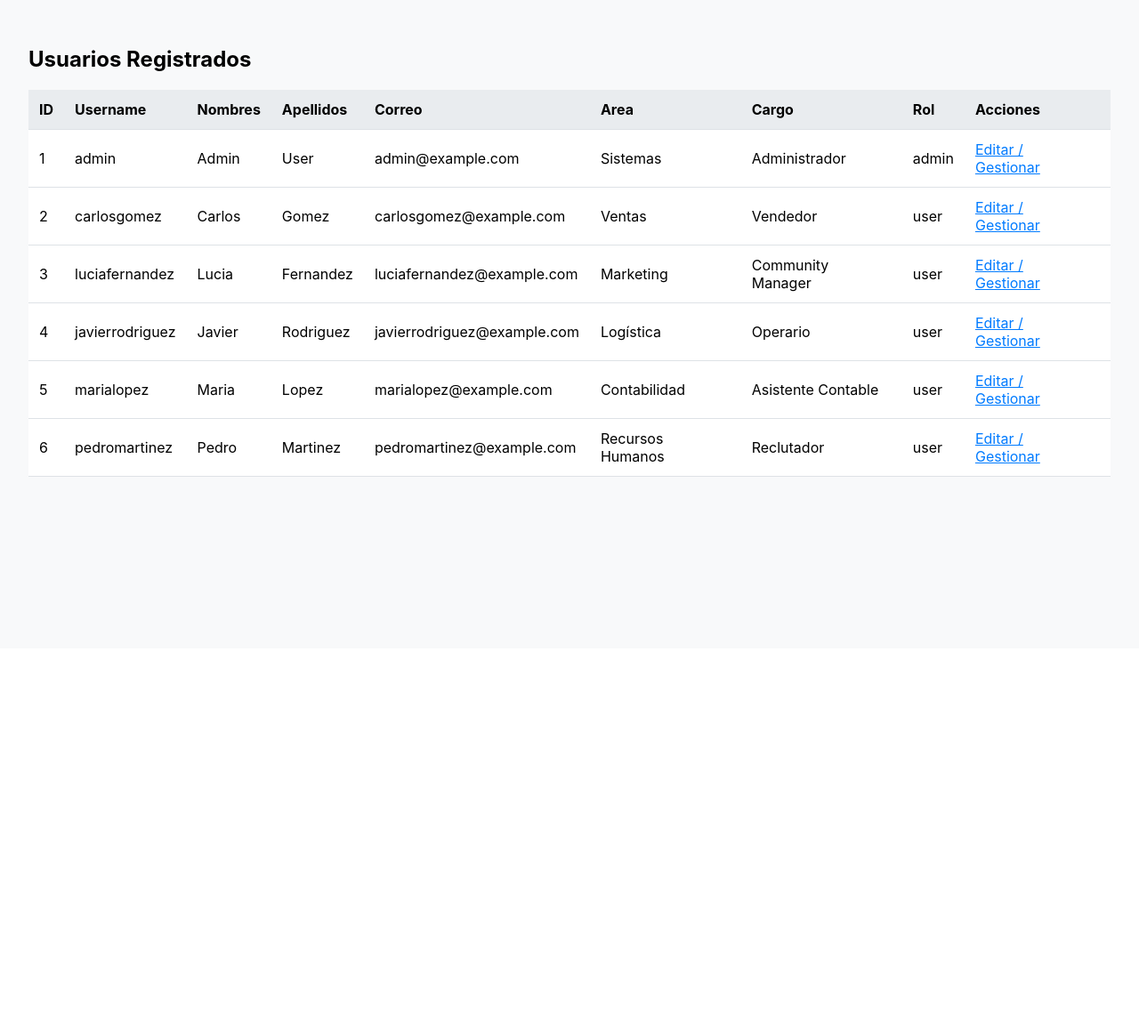
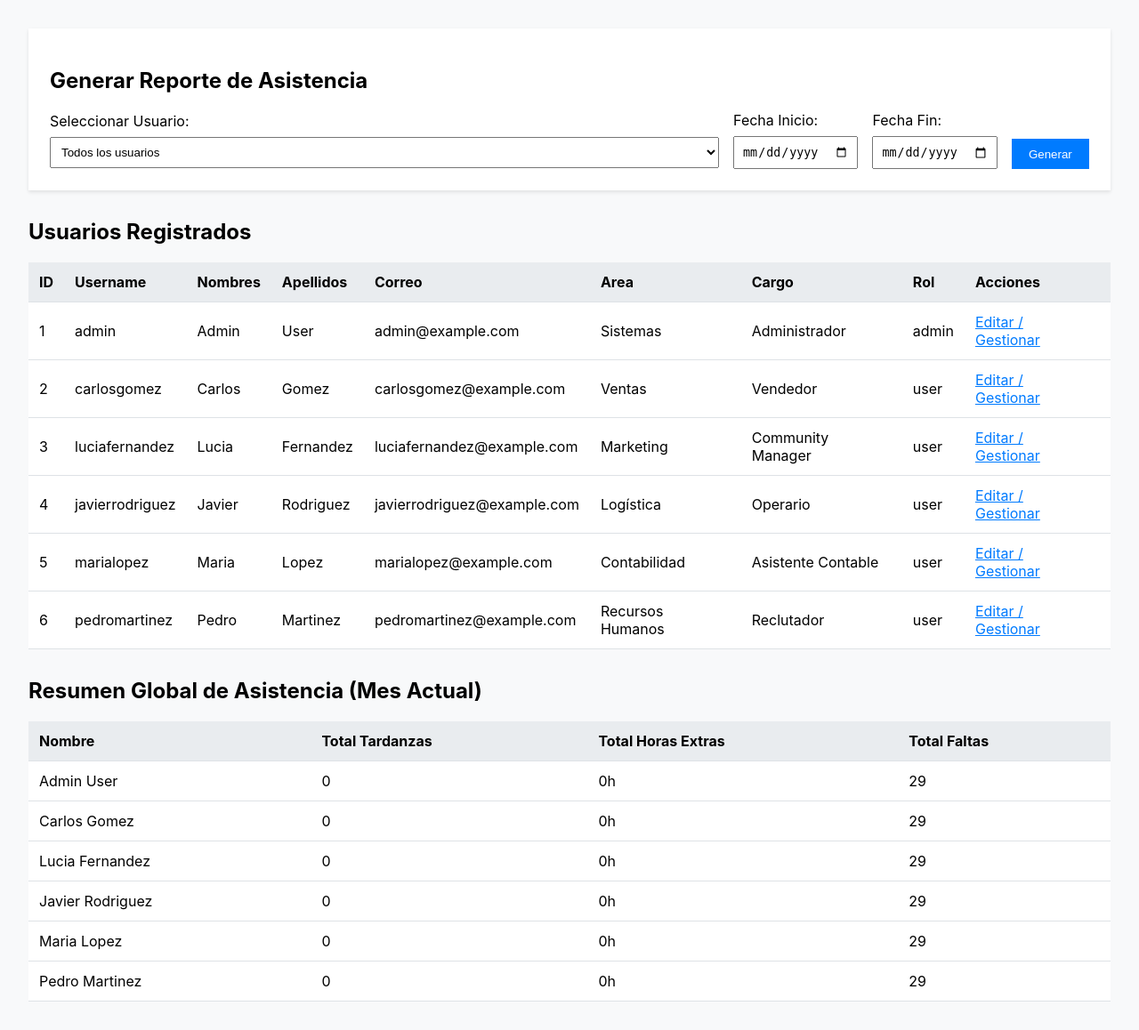
Before and after one commit to Juliodkm/proyecto-login-flask, a Flask app: page /admin in a window 1280 px wide. Shown: the part 71-1229 px from the top of the page at 89% size. Before the commit the page ends 607 px from the top, so only its background shows below. Run offline with Flask 3, Linux system fonts and the light colour scheme; the visitor is signed in with stand-in values (Sample User, id 1).

Commit message:
se agrego tablas nuevas de ingreso de ahora de almuerzo y reporte general y detallado

```diff
--- a/app.py
+++ b/app.py
@@ -64,7 +64,7 @@ class Checkin(db.Model):
     longitude = db.Column(db.Float, nullable=False)
     photo_filename = db.Column(db.String(200), nullable=False)
     status = db.Column(db.String(50), nullable=False)
-    tipo = db.Column(db.String(50), nullable=False, default='Ingreso') # Ingreso, Almuerzo, Salida
+    tipo = db.Column(db.String(50), nullable=False, default='Ingreso') # Ingreso, Inicio Almuerzo, Fin Almuerzo, Salida
 
     @property
     def timestamp_peru(self):
@@ -83,6 +83,8 @@ class Horario(db.Model):
     user_id = db.Column(db.Integer, db.ForeignKey('user.id'), nullable=False)
     hora_entrada = db.Column(db.Time, nullable=False, default=datetime.time(8, 0))
     hora_salida = db.Column(db.Time, nullable=False, default=datetime.time(18, 0))
+    hora_inicio_almuerzo = db.Column(db.Time, nullable=False, default=datetime.time(13, 0))
+    hora_fin_almuerzo = db.Column(db.Time, nullable=False, default=datetime.time(15, 59))
 
 class DiaDescanso(db.Model):
     id = db.Column(db.Integer, primary_key=True)
@@ -165,14 +167,11 @@ def dashboard():
 
     user = User.query.get(session['user_id'])
 
-    # Obtener la fecha actual en la zona horaria de Perú
     peru_tz = pytz.timezone('America/Lima')
     now_peru = datetime.datetime.now(peru_tz)
     today_peru = now_peru.date()
 
     # --- CÁLCULO DE ESTADÍSTICAS ---
-
-    # 1. Días puntuales y tardanzas del mes actual
     primer_dia_mes = today_peru.replace(day=1)
     checkins_mes = Checkin.query.filter(
         Checkin.user_id == user.id,
@@ -188,14 +187,9 @@ def dashboard():
         elif checkin.status == 'Tardanza':
             dias_tarde += 1
 
-    # 2. Días con almuerzo extendido
+    # (Lógica a implementar para almuerzo extendido)
     dias_almuerzo_extendido = 0
-    # (Lógica a implementar: requiere registrar inicio y fin de almuerzo)
 
-    # 3. Días no marcados
-    # (Lógica a implementar: requiere comparar con días laborables esperados)
-
-    # 4. Horas extras del mes
     horas_extras_mes = db.session.query(db.func.sum(HorasExtras.horas)).filter(
         HorasExtras.user_id == user.id,
         db.func.strftime('%Y-%m', HorasExtras.fecha) == today_peru.strftime('%Y-%m')
@@ -203,24 +197,21 @@ def dashboard():
 
     # --- ESTADO ACTUAL DE MARCACIÓN ---
     checkin_ingreso_hoy = Checkin.query.filter_by(user_id=user.id, tipo='Ingreso').filter(db.func.date(Checkin.timestamp_utc) == today_peru).first()
-    checkin_almuerzo_hoy = Checkin.query.filter_by(user_id=user.id, tipo='Almuerzo').filter(db.func.date(Checkin.timestamp_utc) == today_peru).order_by(Checkin.timestamp_utc.desc()).first()
+    checkin_inicio_almuerzo_hoy = Checkin.query.filter_by(user_id=user.id, tipo='Inicio Almuerzo').filter(db.func.date(Checkin.timestamp_utc) == today_peru).first()
+    checkin_fin_almuerzo_hoy = Checkin.query.filter_by(user_id=user.id, tipo='Fin Almuerzo').filter(db.func.date(Checkin.timestamp_utc) == today_peru).first()
     checkin_salida_hoy = Checkin.query.filter_by(user_id=user.id, tipo='Salida').filter(db.func.date(Checkin.timestamp_utc) == today_peru).first()
 
     proximo_tipo_marcacion = 'Ingreso'
     if checkin_ingreso_hoy:
-        proximo_tipo_marcacion = 'Almuerzo'
-    if checkin_almuerzo_hoy:
-        # Si la última marcación de almuerzo fue hace más de 1h, el próximo es Salida
-        if (now_peru - checkin_almuerzo_hoy.timestamp_peru).total_seconds() > 3600:
-             proximo_tipo_marcacion = 'Salida'
-        else:
-             proximo_tipo_marcacion = 'Almuerzo' # Para marcar el fin
+        proximo_tipo_marcacion = 'Inicio Almuerzo'
+    if checkin_inicio_almuerzo_hoy:
+        proximo_tipo_marcacion = 'Fin Almuerzo'
+    if checkin_fin_almuerzo_hoy:
+        proximo_tipo_marcacion = 'Salida'
     if checkin_salida_hoy:
         proximo_tipo_marcacion = 'Finalizado'
 
-
     checkins_today = Checkin.query.filter(Checkin.user_id == user.id, db.func.date(Checkin.timestamp_utc) == today_peru).all()
-
 
     return render_template(
         'dashboard.html',
@@ -243,32 +234,37 @@ def checkin():
     lat = data.get('lat')
     lon = data.get('lon')
     img_data_url = data.get('img')
-    tipo_marcacion = data.get('tipo') # 'Ingreso', 'Almuerzo', 'Salida'
+    tipo_marcacion = data.get('tipo')
 
     if not all([lat, lon, img_data_url, tipo_marcacion]):
         return jsonify({'status': 'error', 'message': 'Faltan datos'}), 400
 
-    # --- LÓGICA DE MARCACIÓN ---
     peru_tz = pytz.timezone('America/Lima')
     timestamp_utc = datetime.datetime.utcnow()
     now_peru = timestamp_utc.replace(tzinfo=pytz.utc).astimezone(peru_tz)
 
     status = ''
+    user = User.query.get(session['user_id'])
 
     if tipo_marcacion == 'Ingreso':
-        hora_limite_puntual = now_peru.replace(hour=8, minute=5, second=0, microsecond=0)
-        if now_peru <= hora_limite_puntual:
+        hora_limite_puntual = now_peru.replace(hour=8, minute=5, second=59, microsecond=999999)
+        if now_peru.time() <= hora_limite_puntual.time():
             status = 'A Tiempo'
         else:
             status = 'Tardanza'
 
-    elif tipo_marcacion == 'Almuerzo':
-        # Se podría añadir lógica para controlar la duración del almuerzo
-        status = 'Almuerzo'
+    elif tipo_marcacion == 'Inicio Almuerzo':
+        status = 'Inicio Almuerzo'
+        # Validar que el inicio del almuerzo esté dentro del rango permitido
+        if not (user.horario.hora_inicio_almuerzo <= now_peru.time() <= user.horario.hora_fin_almuerzo):
+            status = 'Inicio Almuerzo (Fuera de Horario)'
+
+    elif tipo_marcacion == 'Fin Almuerzo':
+        status = 'Fin Almuerzo'
 
     elif tipo_marcacion == 'Salida':
-        hora_minima_salida = now_peru.replace(hour=18, minute=0, second=0, microsecond=0)
-        if now_peru >= hora_minima_salida:
+        hora_minima_salida = user.horario.hora_salida
+        if now_peru.time() >= hora_minima_salida:
             status = 'Salida'
         else:
             status = 'Salida (Antes de hora)'
@@ -329,7 +325,6 @@ def marcar_horas_extras():
     peru_tz = pytz.timezone('America/Lima')
     today_peru = datetime.datetime.now(peru_tz).date()
 
-    # Opcional: Validar que no se registren horas extras en el mismo día dos veces
     existing_record = HorasExtras.query.filter_by(user_id=session['user_id'], fecha=today_peru).first()
     if existing_record:
         existing_record.horas += horas
@@ -361,7 +356,38 @@ def logout():
 @admin_required
 def admin_dashboard():
     users = User.query.all()
-    return render_template('admin/dashboard.html', users=users)
+    summary_data = []
+    today = datetime.date.today()
+    start_of_month = today.replace(day=1)
+
+    for user in users:
+        total_lateness = Checkin.query.filter(
+            Checkin.user_id == user.id,
+            Checkin.status == 'Tardanza',
+            db.func.date(Checkin.timestamp_utc) >= start_of_month
+        ).count()
+
+        total_overtime = db.session.query(db.func.sum(HorasExtras.horas)).filter(
+            HorasExtras.user_id == user.id,
+            HorasExtras.fecha >= start_of_month
+        ).scalar() or 0
+
+        worked_days = db.session.query(db.func.date(Checkin.timestamp_utc)).filter(
+            Checkin.user_id == user.id,
+            db.func.date(Checkin.timestamp_utc) >= start_of_month
+        ).distinct().count()
+
+        total_days_in_month = (today - start_of_month).days + 1
+        total_absences = total_days_in_month - worked_days
+
+        summary_data.append({
+            'user': user,
+            'total_lateness': total_lateness,
+            'total_overtime': round(total_overtime, 2),
+            'total_absences': total_absences
+        })
+
+    return render_template('admin/dashboard.html', users=users, summary_data=summary_data)
 
 @app.route('/admin/users')
 @admin_required
@@ -377,13 +403,11 @@ def admin_user_detail(user_id):
         action = request.form.get('action')
 
         if action == 'update_profile':
-            # Validar que el nuevo username no exista ya (si se cambió)
             new_username = request.form['username']
             if new_username != user.username and User.query.filter_by(username=new_username).first():
                 flash('Ese nombre de usuario ya está en uso.', 'error')
                 return redirect(url_for('admin_user_detail', user_id=user.id))
 
-            # Validar que el nuevo correo no exista ya (si se cambió)
             new_email = request.form['correo']
             if new_email != user.correo and User.query.filter_by(correo=new_email).first():
                 flash('Ese correo electrónico ya está en uso.', 'error')
@@ -412,11 +436,15 @@ def admin_user_detail(user_id):
         elif action == 'update_schedule':
             hora_entrada = request.form.get('hora_entrada')
             hora_salida = request.form.get('hora_salida')
-            if hora_entrada and hora_salida:
+            hora_inicio_almuerzo = request.form.get('hora_inicio_almuerzo')
+            hora_fin_almuerzo = request.form.get('hora_fin_almuerzo')
+            if hora_entrada and hora_salida and hora_inicio_almuerzo and hora_fin_almuerzo:
                 if not user.horario:
                     user.horario = Horario(user_id=user.id)
                 user.horario.hora_entrada = datetime.datetime.strptime(hora_entrada, '%H:%M').time()
                 user.horario.hora_salida = datetime.datetime.strptime(hora_salida, '%H:%M').time()
+                user.horario.hora_inicio_almuerzo = datetime.datetime.strptime(hora_inicio_almuerzo, '%H:%M').time()
+                user.horario.hora_fin_almuerzo = datetime.datetime.strptime(hora_fin_almuerzo, '%H:%M').time()
                 db.session.commit()
                 flash('Horario actualizado con éxito.', 'success')
 
@@ -431,8 +459,6 @@ def set_rest_days(user_id):
     data = request.get_json()
     fechas = data.get('fechas', [])
 
-    # Eliminar días de descanso anteriores para este mes y usuario
-    # (Se podría mejorar para solo añadir/quitar los cambiados)
     user.dias_descanso.delete()
 
     for fecha_str in fechas:
@@ -444,14 +470,97 @@ def set_rest_days(user_id):
     return jsonify({'status': 'success', 'message': 'Días de descanso actualizados.'})
 
 
+@app.route('/admin/report')
+@admin_required
+def admin_report():
+    user_id = request.args.get('user_id')
+    start_date_str = request.args.get('start_date')
+    end_date_str = request.args.get('end_date')
+
+    start_date = datetime.datetime.strptime(start_date_str, '%Y-%m-%d').date() if start_date_str else None
+    end_date = datetime.datetime.strptime(end_date_str, '%Y-%m-%d').date() if end_date_str else None
+
+    if not start_date or not end_date:
+        today = datetime.date.today()
+        start_date = today.replace(day=1)
+        end_date = (start_date + datetime.timedelta(days=31)).replace(day=1) - datetime.timedelta(days=1)
+
+    users_query = User.query
+    if user_id:
+        users_query = users_query.filter(User.id == user_id)
+
+    users = users_query.all()
+
+    report_data = []
+    dias_es = {
+        'Monday': 'Lunes', 'Tuesday': 'Martes', 'Wednesday': 'Miércoles',
+        'Thursday': 'Jueves', 'Friday': 'Viernes', 'Saturday': 'Sábado', 'Sunday': 'Domingo'
+    }
+
+    for user in users:
+        user_data = {
+            'user': user,
+            'days': []
+        }
+
+        current_date = start_date
+        while current_date <= end_date:
+            day_data = {
+                'date': current_date,
+                'dia_semana': dias_es[current_date.strftime('%A')],
+                'check_in': None,
+                'lunch_start': None,
+                'lunch_end': None,
+                'lunch_duration': None,
+                'check_out': None,
+                'overtime': None,
+                'absence': False,
+                'day_off': False
+            }
+
+            if DiaDescanso.query.filter_by(user_id=user.id, fecha=current_date).first():
+                day_data['day_off'] = True
+            else:
+                checkins_today = Checkin.query.filter(
+                    Checkin.user_id == user.id,
+                    db.func.date(Checkin.timestamp_utc) == current_date
+                ).order_by(Checkin.timestamp_utc).all()
+
+                if not checkins_today and current_date.weekday() < 5: # Asumir ausencia solo en días laborables
+                    day_data['absence'] = True
+                else:
+                    for checkin in checkins_today:
+                        if checkin.tipo == 'Ingreso':
+                            day_data['check_in'] = checkin
+                        elif checkin.tipo == 'Inicio Almuerzo':
+                            day_data['lunch_start'] = checkin
+                        elif checkin.tipo == 'Fin Almuerzo':
+                            day_data['lunch_end'] = checkin
+                        elif checkin.tipo == 'Salida':
+                            day_data['check_out'] = checkin
+
+                    if day_data['lunch_start'] and day_data['lunch_end']:
+                        duration = day_data['lunch_end'].timestamp_utc - day_data['lunch_start'].timestamp_utc
+                        day_data['lunch_duration'] = str(duration).split('.')[0] # Formato HH:MM:SS
+
+                overtime = HorasExtras.query.filter_by(user_id=user.id, fecha=current_date).first()
+                if overtime:
+                    day_data['overtime'] = overtime.horas
+
+            user_data['days'].append(day_data)
+            current_date += datetime.timedelta(days=1)
+
+        report_data.append(user_data)
+
+    return render_template('admin/report.html', report_data=report_data, start_date=start_date, end_date=end_date)
+
+
 # --- INICIAR LA APP Y CREAR LA BD ---
 def setup_database(app):
     with app.app_context():
         db.create_all()
 
-        # Comprobar si el usuario admin ya existe
         if User.query.filter_by(username='admin').first() is None:
-            # Crear usuario admin
             admin_user = User(
                 nombres='Admin',
                 apellidos='User',
@@ -466,9 +575,7 @@ def setup_database(app):
             admin_user.set_password('admin')
             db.session.add(admin_user)
 
-        # Comprobar si hay más de 1 usuario (el admin) para no volver a poblar
         if User.query.count() <= 1:
-            # Crear 5 usuarios de ejemplo
             users_data = [
                 { 'nombres': 'Carlos', 'apellidos': 'Gomez', 'area': 'Ventas', 'departamento': 'Retail', 'cargo': 'Vendedor' },
                 { 'nombres': 'Lucia', 'apellidos': 'Fernandez', 'area': 'Marketing', 'departamento': 'Digital', 'cargo': 'Community Manager' },
@@ -481,7 +588,6 @@ def setup_database(app):
                 username = f'{data["nombres"].lower()}{data["apellidos"].lower().replace(" ", "")}'
                 email = f'{username}@example.com'
 
-                # Asegurarse de que el username y correo no existan
                 if User.query.filter_by(username=username).first() or User.query.filter_by(correo=email).first():
                     continue
 
@@ -500,10 +606,22 @@ def setup_database(app):
 
         db.session.commit()
 
-        # Asignar horarios por defecto a usuarios que no lo tengan
-        for user in User.query.filter(User.horario == None).all():
-            default_schedule = Horario(user_id=user.id)
-            db.session.add(default_schedule)
+        # Asignar o actualizar horarios para TODOS los usuarios
+        for user in User.query.all():
+            if user.horario:
+                user.horario.hora_entrada = datetime.time(8, 0)
+                user.horario.hora_salida = datetime.time(18, 0)
+                user.horario.hora_inicio_almuerzo = datetime.time(13, 0)
+                user.horario.hora_fin_almuerzo = datetime.time(15, 59)
+            else:
+                default_schedule = Horario(
+                    user_id=user.id,
+                    hora_entrada=datetime.time(8, 0),
+                    hora_salida=datetime.time(18, 0),
+                    hora_inicio_almuerzo=datetime.time(13, 0),
+                    hora_fin_almuerzo=datetime.time(15, 59)
+                )
+                db.session.add(default_schedule)
         db.session.commit()
 
 if __name__ == '__main__':
--- a/templates/admin/dashboard.html
+++ b/templates/admin/dashboard.html
@@ -24,6 +24,34 @@
         <a href="{{ url_for('logout') }}">Cerrar Sesión</a>
     </div>
     <div class="container">
+        <div class="reports-section" style="margin-bottom: 2rem; padding: 1.5rem; background-color: white; box-shadow: 0 2px 4px rgba(0,0,0,0.1);">
+            <h2>Generar Reporte de Asistencia</h2>
+            <form action="{{ url_for('admin_report') }}" method="GET">
+                <div style="display: flex; gap: 1rem; align-items: center;">
+                    <div style="flex-grow: 1;">
+                        <label for="user_id" style="display: block; margin-bottom: .5rem;">Seleccionar Usuario:</label>
+                        <select name="user_id" id="user_id" style="width: 100%; padding: .5rem;">
+                            <option value="">Todos los usuarios</option>
+                            {% for user in users %}
+                                <option value="{{ user.id }}">{{ user.nombres }} {{ user.apellidos }} ({{ user.username }})</option>
+                            {% endfor %}
+                        </select>
+                    </div>
+                    <div>
+                        <label for="start_date" style="display: block; margin-bottom: .5rem;">Fecha Inicio:</label>
+                        <input type="date" id="start_date" name="start_date" style="padding: .5rem;">
+                    </div>
+                    <div>
+                        <label for="end_date" style="display: block; margin-bottom: .5rem;">Fecha Fin:</label>
+                        <input type="date" id="end_date" name="end_date" style="padding: .5rem;">
+                    </div>
+                    <div style="align-self: flex-end;">
+                        <button type="submit" style="padding: .6rem 1.2rem; background-color: #007bff; color: white; border: none; cursor: pointer;">Generar</button>
+                    </div>
+                </div>
+            </form>
+        </div>
+
         <h2>Usuarios Registrados</h2>
         <div class="table-responsive">
             <table>
@@ -59,6 +87,32 @@
                 </tbody>
             </table>
         </div>
+
+        <div class="summary-section" style="margin-top: 2rem;">
+            <h2>Resumen Global de Asistencia (Mes Actual)</h2>
+            <div class="table-responsive">
+                <table>
+                    <thead>
+                        <tr>
+                            <th>Nombre</th>
+                            <th>Total Tardanzas</th>
+                            <th>Total Horas Extras</th>
+                            <th>Total Faltas</th>
+                        </tr>
+                    </thead>
+                    <tbody>
+                        {% for data in summary_data %}
+                        <tr>
+                            <td>{{ data.user.nombres }} {{ data.user.apellidos }}</td>
+                            <td>{{ data.total_lateness }}</td>
+                            <td>{{ data.total_overtime }}h</td>
+                            <td>{{ data.total_absences }}</td>
+                        </tr>
+                        {% endfor %}
+                    </tbody>
+                </table>
+            </div>
+        </div>
     </div>
 </body>
 </html>
--- a/templates/admin/user_detail.html
+++ b/templates/admin/user_detail.html
@@ -117,6 +117,12 @@
                     <label for="hora_salida">Hora de Salida:</label>
                     <input type="time" id="hora_salida" name="hora_salida" value="{{ user.horario.hora_salida.strftime('%H:%M') if user.horario else '18:00' }}">
 
+                    <label for="hora_inicio_almuerzo">Inicio Almuerzo:</label>
+                    <input type="time" id="hora_inicio_almuerzo" name="hora_inicio_almuerzo" value="{{ user.horario.hora_inicio_almuerzo.strftime('%H:%M') if user.horario else '12:00' }}">
+
+                    <label for="hora_fin_almuerzo">Fin Almuerzo:</label>
+                    <input type="time" id="hora_fin_almuerzo" name="hora_fin_almuerzo" value="{{ user.horario.hora_fin_almuerzo.strftime('%H:%M') if user.horario else '13:00' }}">
+
                     <button type="submit" class="btn btn-primary">Guardar Horario</button>
                 </form>
             </div>
```
Also changed, not shown: templates/admin/report.html (added, +97 -0 lines).
